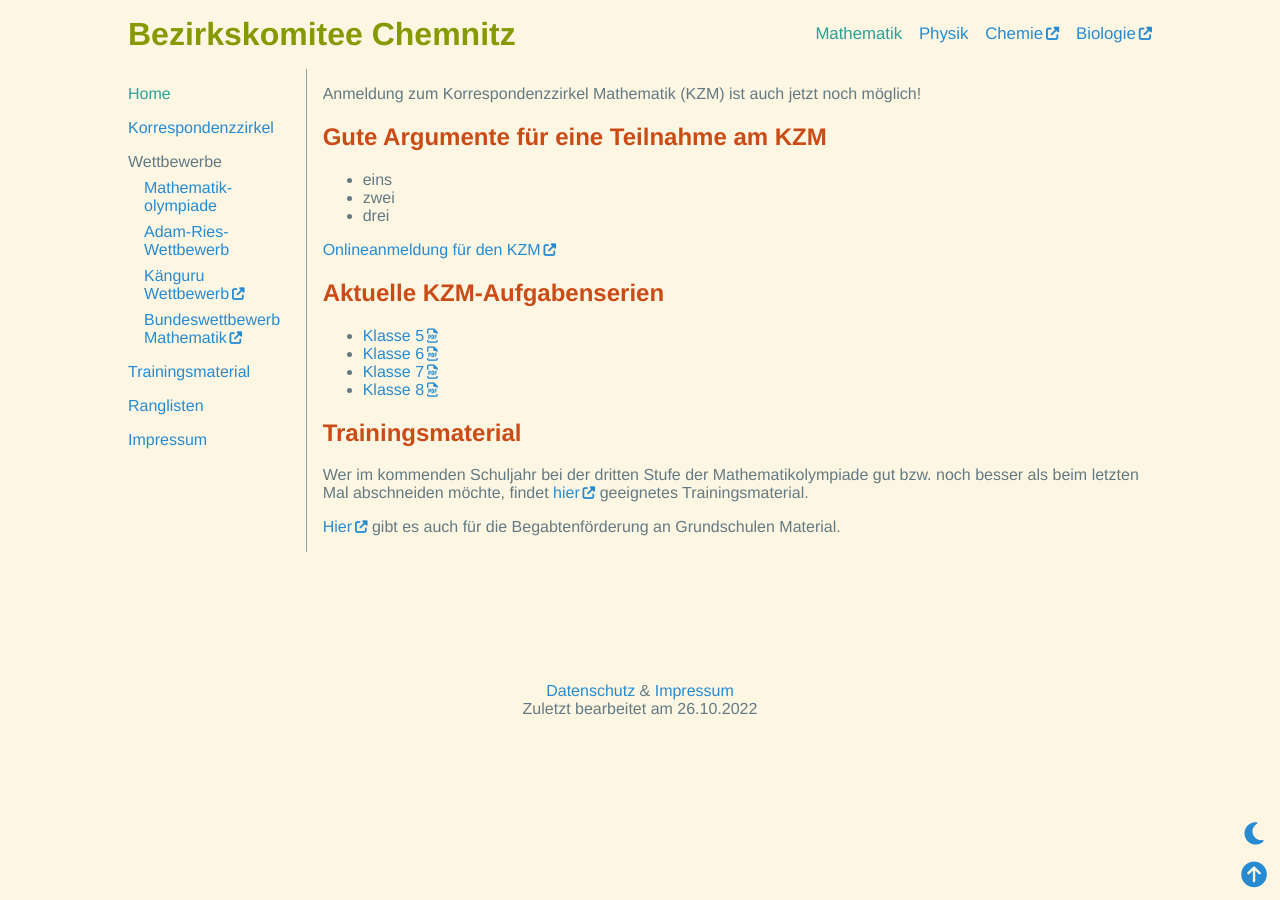
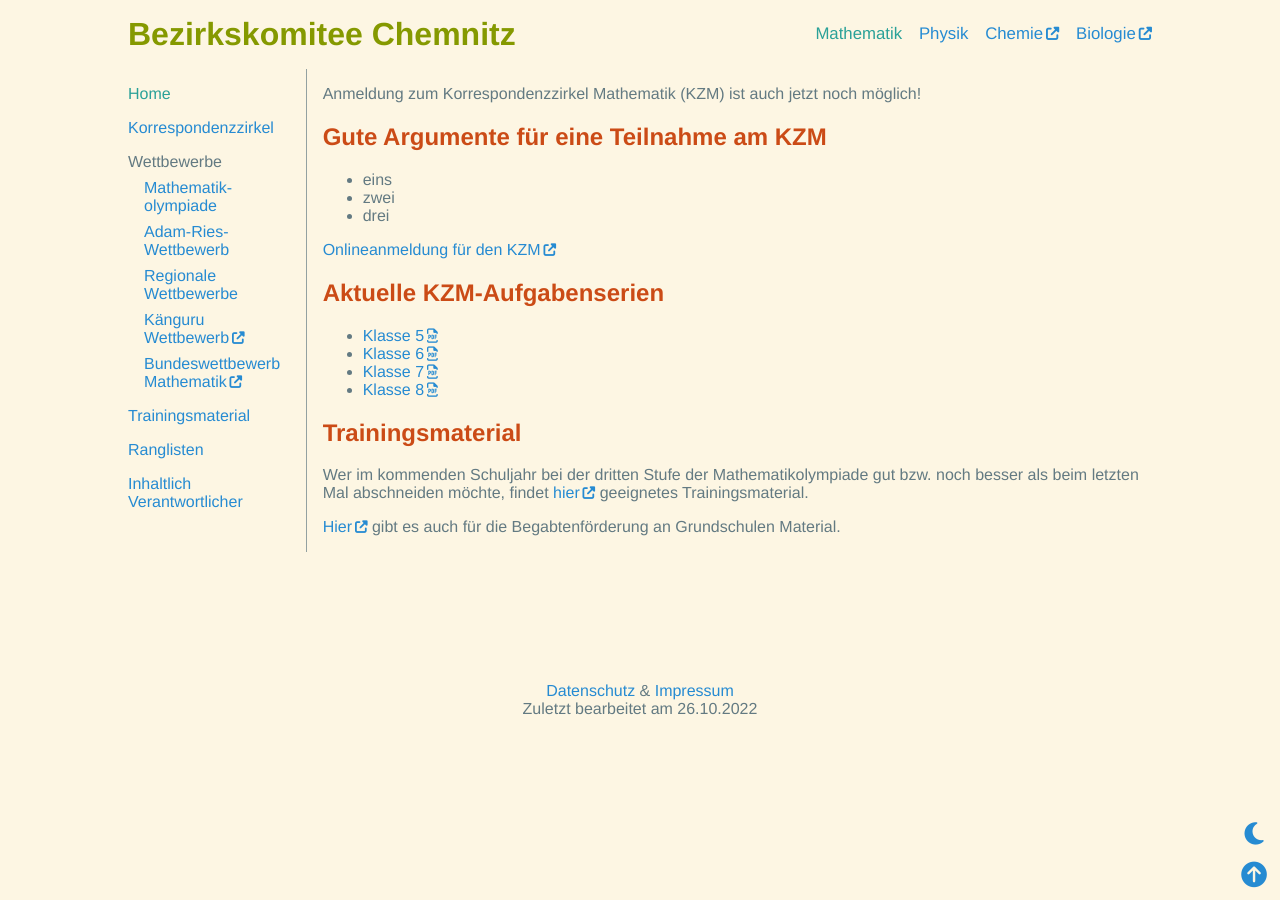
Before and after one commit to Bezirkskomitee-Chemnitz/Bezirkskomitee-Chemnitz.github.io, a Jekyll site: the page built from pages/mathematik/index.md, in a window 1280 px wide. Built offline with Jekyll 4.4.1, drawn with Linux system fonts in a browser that asks for light colours.

Commit message:
Update sidenav.yml

```diff
--- a/_data/sidenav.yml
+++ b/_data/sidenav.yml
@@ -12,6 +12,8 @@ faculties:
           url: olympiade/
         - title: Adam-Ries-Wettbewerb
           url: adam-ries/
+        - title: Regionale Wettbewerbe
+          url: regio/
 
         - title: Känguru Wettbewerb
           external_url: https://www.mathe-kaenguru.de/
@@ -24,5 +26,5 @@ faculties:
     - title: Ranglisten
       url: rankings/
 
-    - title: Impressum
-      url: impressum/
+    - title: Inhaltlich Verantwortlicher
+      url: verantwortung/
```
